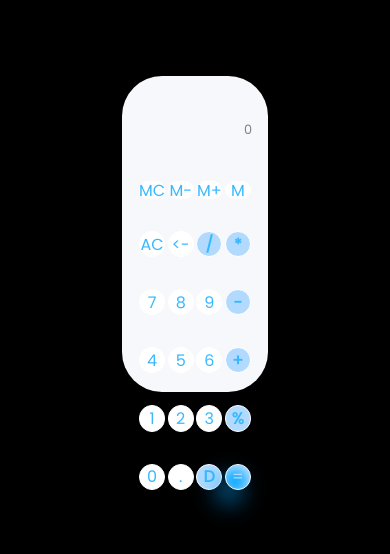
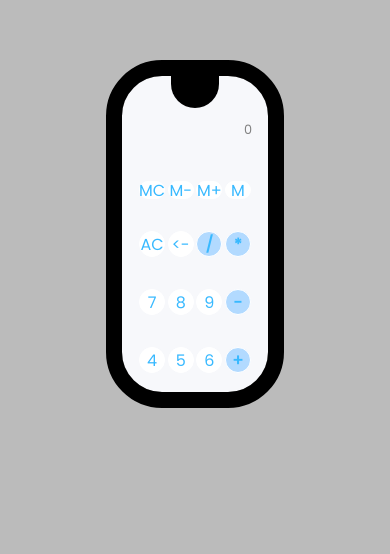
Before and after one commit to Navid079/vueCalculator, a Vue app: page / in a window 390 px wide. Shown: the part 188-742 px from the top of the page. Built offline with nearby package versions, Linux system fonts and the light colour scheme.

Commit message:
phone view simulation styles added

```diff
--- a/src/App.vue
+++ b/src/App.vue
@@ -121,7 +121,7 @@ function modeChangeHandler() {
   display: flex;
   justify-content: center;
   align-items: center;
-  background-color: black;
+  background-color: #bbb;
   width: 100vw;
   height: 100vh;
 }
@@ -141,9 +141,32 @@ function modeChangeHandler() {
   border-radius: 40px;
   background-color: #f7f8fb;
   backdrop-filter: blur(102px);
+
+  outline: 1rem solid black;
+  overflow: hidden;
+}
+
+.calculator::before {
+  content: '';
+  color: white;
+  display: block;
+  width: 3rem;
+  height: 3rem;
+  background-color: black;
+  border-bottom-left-radius: 100%;
+  border-bottom-right-radius: 100%;
+  position: absolute;
+  top: -1rem;
 }
 
 .calculator.dark {
   background-color: #17181a;
+
+  outline: 1rem solid goldenrod;
 }
+
+.calculator.dark::before {
+  background-color: goldenrod;
+}
+
 </style>
```
